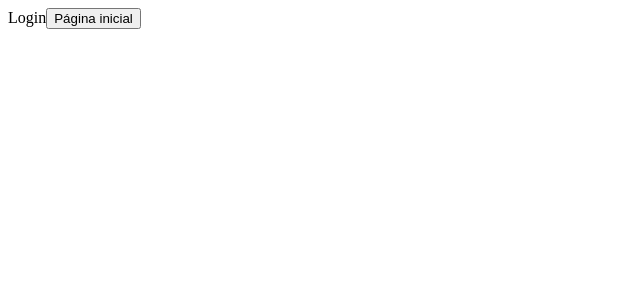
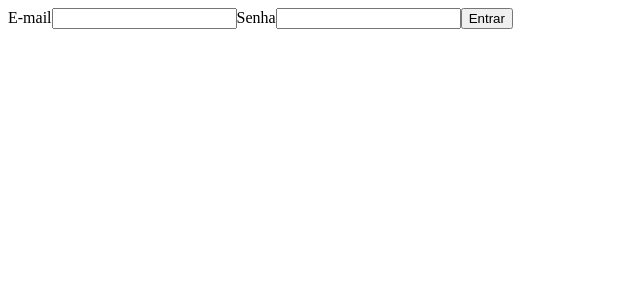
Before and after one commit to Louissilver/aulas_react, a React (Create React App) app: page /entrar in a window 1280 px wide. Shown: the top 300 px of the page, without its empty margins (0-640 px from the left). Built offline with nearby package versions, Linux system fonts and the light colour scheme.

Commit message:
feat: useState para campos de login

```diff
--- a/src/pages/login/Login.tsx
+++ b/src/pages/login/Login.tsx
@@ -1,16 +1,37 @@
-import { useNavigate } from "react-router-dom";
+import { useState } from "react";
 
 export const Login = () => {
-  const navigate = useNavigate();
+  const [email, setEmail] = useState("");
+  const [senha, setSenha] = useState("");
 
-  const handleClick = () => {
-    navigate("/pagina-inicial");
+  const handleEntrar = () => {
+    console.log(email);
+    console.log(senha);
   };
 
   return (
     <div>
-      Login
-      <button onClick={handleClick}>Página inicial</button>
+      <form>
+        <label>
+          <span>E-mail</span>
+          <input
+            type="text"
+            value={email}
+            onChange={(e) => setEmail(e.target.value)}
+          />
+        </label>
+        <label>
+          <span>Senha</span>
+          <input
+            type="password"
+            value={senha}
+            onChange={(e) => setSenha(e.target.value)}
+          />
+        </label>
+        <button onClick={handleEntrar} type="button">
+          Entrar
+        </button>
+      </form>
     </div>
   );
 };
```
